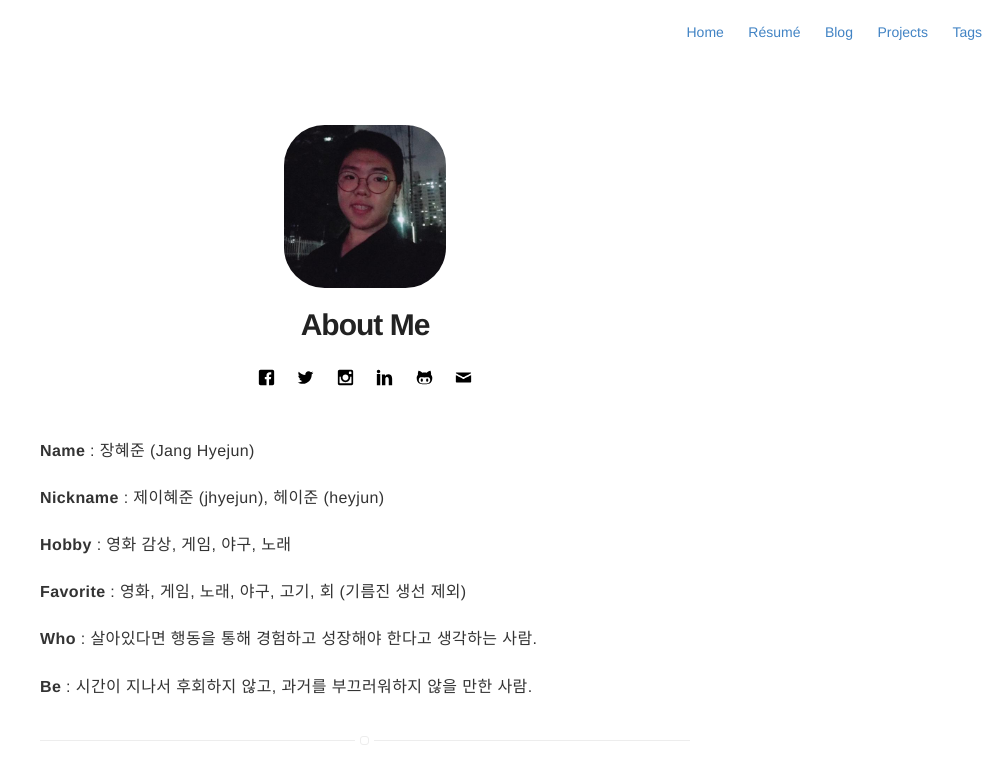
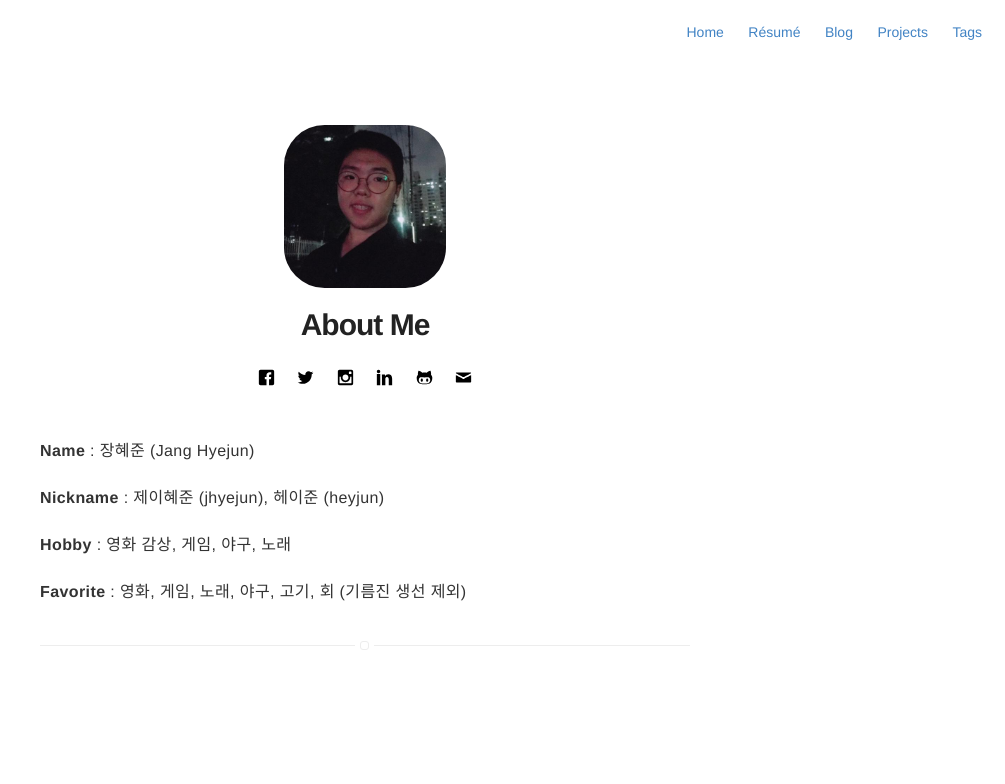
Before and after one commit to jhyejun/jhyejun.github.io, a Jekyll site: the page built from about.md, in a window 1280 px wide. Shown: the top 784 px of the page, without its empty margins (275-1280 px from the left). Built offline with Jekyll 4.4.1, drawn with Linux system fonts in a browser that asks for light colours.

Commit message:
Modify about page
- 어바웃 페이지 수정

```diff
--- a/about.md
+++ b/about.md
@@ -17,6 +17,6 @@ layout: page
 
 **Favorite** : 영화, 게임, 노래, 야구, 고기, 회 (기름진 생선 제외)
 
-**Who** : 살아있다면 행동을 통해 경험하고 성장해야 한다고 생각하는 사람.<br>
+<!-- **Who** : 살아있다면 행동을 통해 경험하고 성장해야 한다고 생각하는 사람.<br>
 
-**Be** : 시간이 지나서 후회하지 않고, 과거를 부끄러워하지 않을 만한 사람.
+**Be** : 시간이 지나서 후회하지 않고, 과거를 부끄러워하지 않을 만한 사람. -->
```
